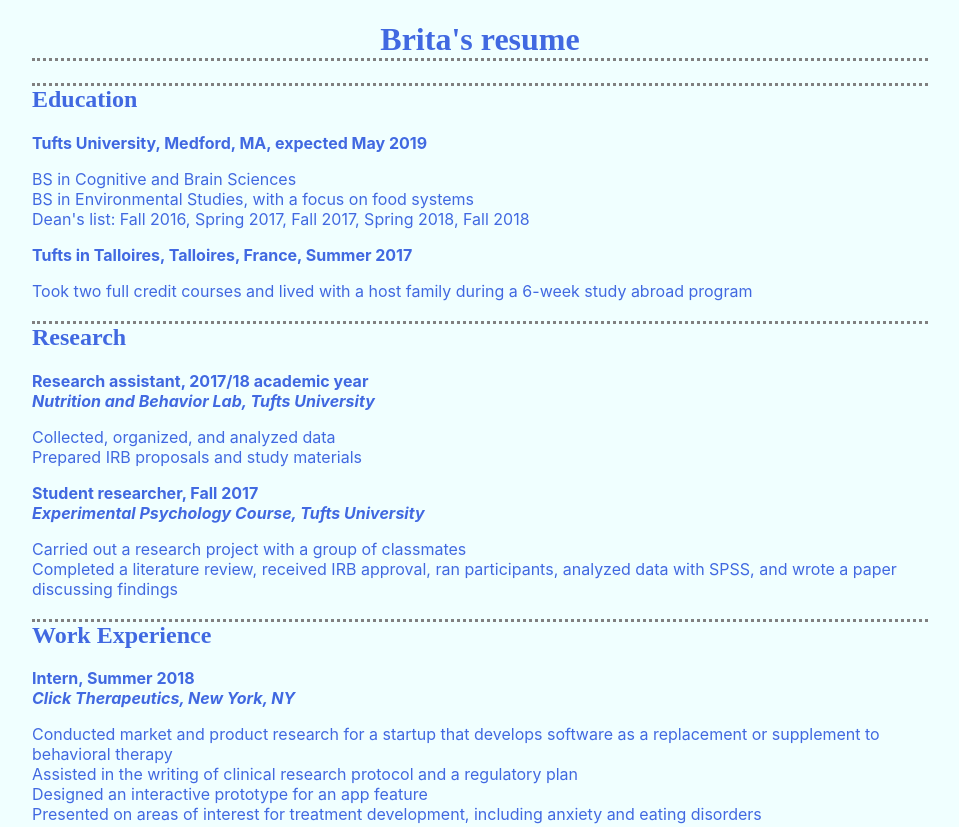
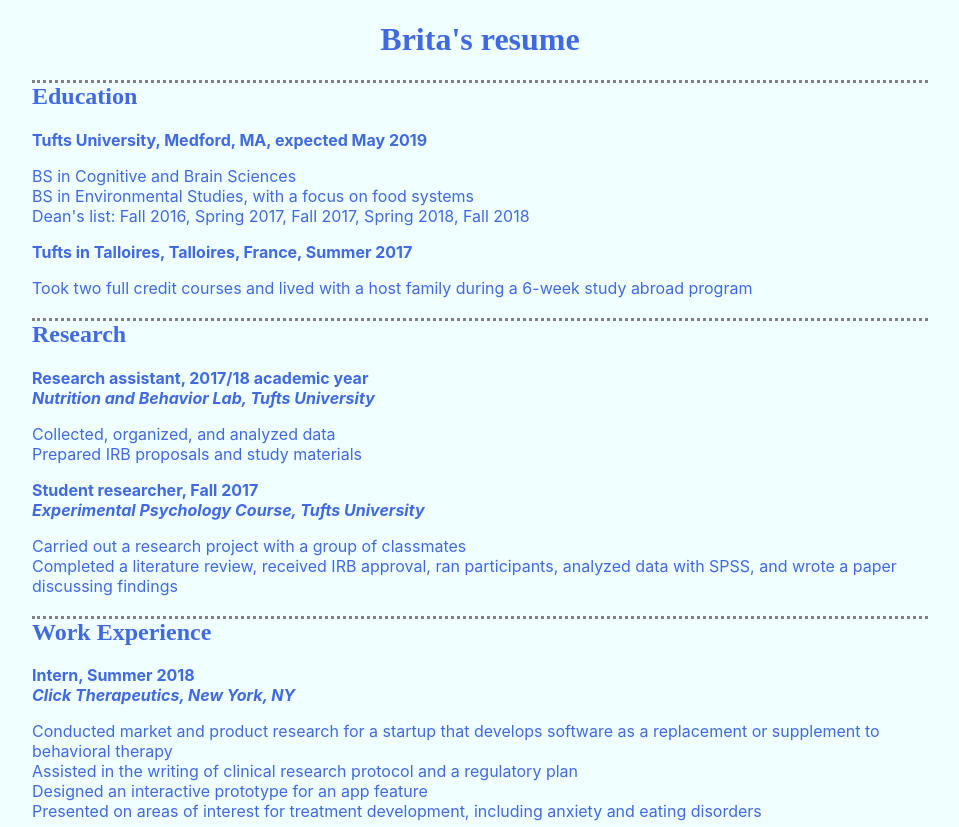
Before and after one commit to britadawson/britadawson.github.io, a plain HTML site: page resume.html in a window 1280 px wide. Shown: the top 827 px of the page, without its empty margins (160-1119 px from the left). Drawn offline with Linux system fonts and the light colour scheme.

Commit message:
updated READMEand made some stylistic changes

```diff
--- a/bio.css
+++ b/bio.css
@@ -9,5 +9,5 @@ body {
 }
 
 h1 {
-    font-family: 'Courier New', Courier, monospace;
+    font-family: serif;
 }
--- a/resume.css
+++ b/resume.css
@@ -10,8 +10,6 @@ h1 {
     font-family: serif;
     margin-left: 0%;
     text-align: center;
-    border-bottom-style: dotted;
-    border-color: gray;
 }
 
 h2 {
@@ -20,11 +18,11 @@ h2 {
     border-color: gray;
 }
 
+.location {
+    font-weight: bold;
+}
+
 .joke {
     font-size: 12px;
     color: white;
 }
-
-.location {
-    font-weight: bold;
-}
```
Also changed, not shown: 1 other file.
